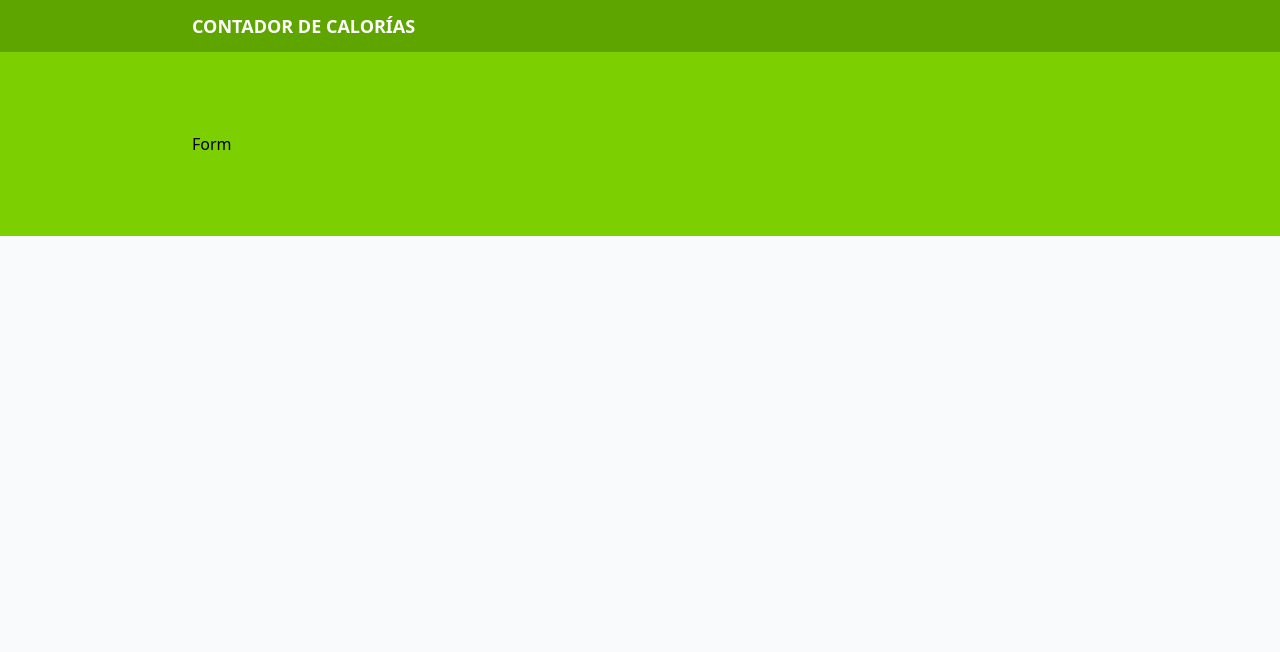
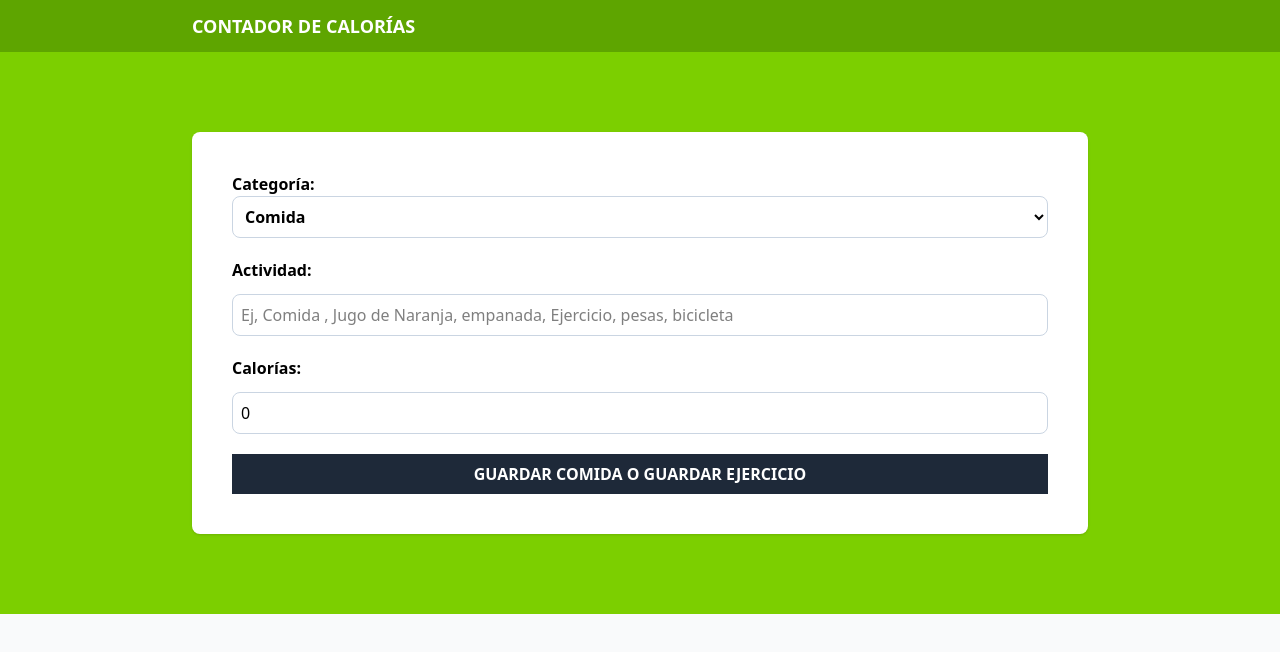
Before and after one commit to Alejandrogv2304/calculadora-calorias, a React (Vite) app: page / in a window 1280 px wide. Shown: the top 652 px of the page. Built offline with nearby package versions, Linux system fonts and the light colour scheme.

Commit message:
Inicio de Componentes
Iniciando el proyecto

```diff
--- a/src/components/Form.tsx
+++ b/src/components/Form.tsx
@@ -1,8 +1,57 @@
+import { categories } from "../data/categories"
+import { useState } from "react"
+export default function Form() {
+    const [activity, setActivity]= useState({
+        category:1,
+        name:'',
+        calories:0
+    })
+  return (
+    <form className="space-y-5 bg-white shadow rounded-lg p-10">
+      <div className="grid grid-cols-1 gap-3">
+        <label htmlFor="category" className="font-bold"> Categoría:
+            <select
+            className="border border-slate-300 p-2 rounded-lg w-full bg-white"
+            id="category"
+            value={activity.category}>
+             {categories.map(category => (
+                <option
+                key={category.id}
+                value={category.id}>
+                {category.name}
+                </option>
+             ))
+             }
+            </select>
+        </label>
+      </div>
 
-export default function Form() {
-  return (
-    <div>
-      Form
-    </div>
+      <div className="grid grid-cols-1 gap-3">
+        <label htmlFor="name" className="font-bold">Actividad:</label>
+            <input
+            id="name"
+            type="text"
+            className=" border border-slate-300 p-2 rounded-lg "
+            placeholder="Ej, Comida , Jugo de Naranja, empanada, Ejercicio, pesas, bicicleta"
+            value={activity.name}/>
+
+      </div>
+
+      <div className="grid grid-cols-1 gap-3">
+        <label htmlFor="calories" className="font-bold">Calorías:</label>
+            <input
+            id="calories"
+            type="number"
+            className=" border border-slate-300 p-2 rounded-lg "
+            placeholder="Ej, Comida , Jugo de Naranja, empanada, Ejercicio, pesas, bicicleta"
+            value={activity.calories}/>
+
+      </div>
+
+      <input
+      type="submit"
+      className="bg-gray-800 hover:bg-gray-900 w-full p-2 text-white cursor-pointer font-bold uppercase"
+      value="Guardar Comida o Guardar ejercicio"/>
+    </form>
   )
 }
--- /dev/null
+++ b/src/data/categories.ts
@@ -0,0 +1,7 @@
+import type { Category } from "../types"
+
+
+export const categories:Category[] = [
+    { id: 1, name: 'Comida'},
+    { id: 2, name: 'Ejercicio'}
+  ]
--- /dev/null
+++ b/src/types/index.ts
@@ -0,0 +1,4 @@
+export type Category ={
+    id: number,
+    name:string
+}
```
